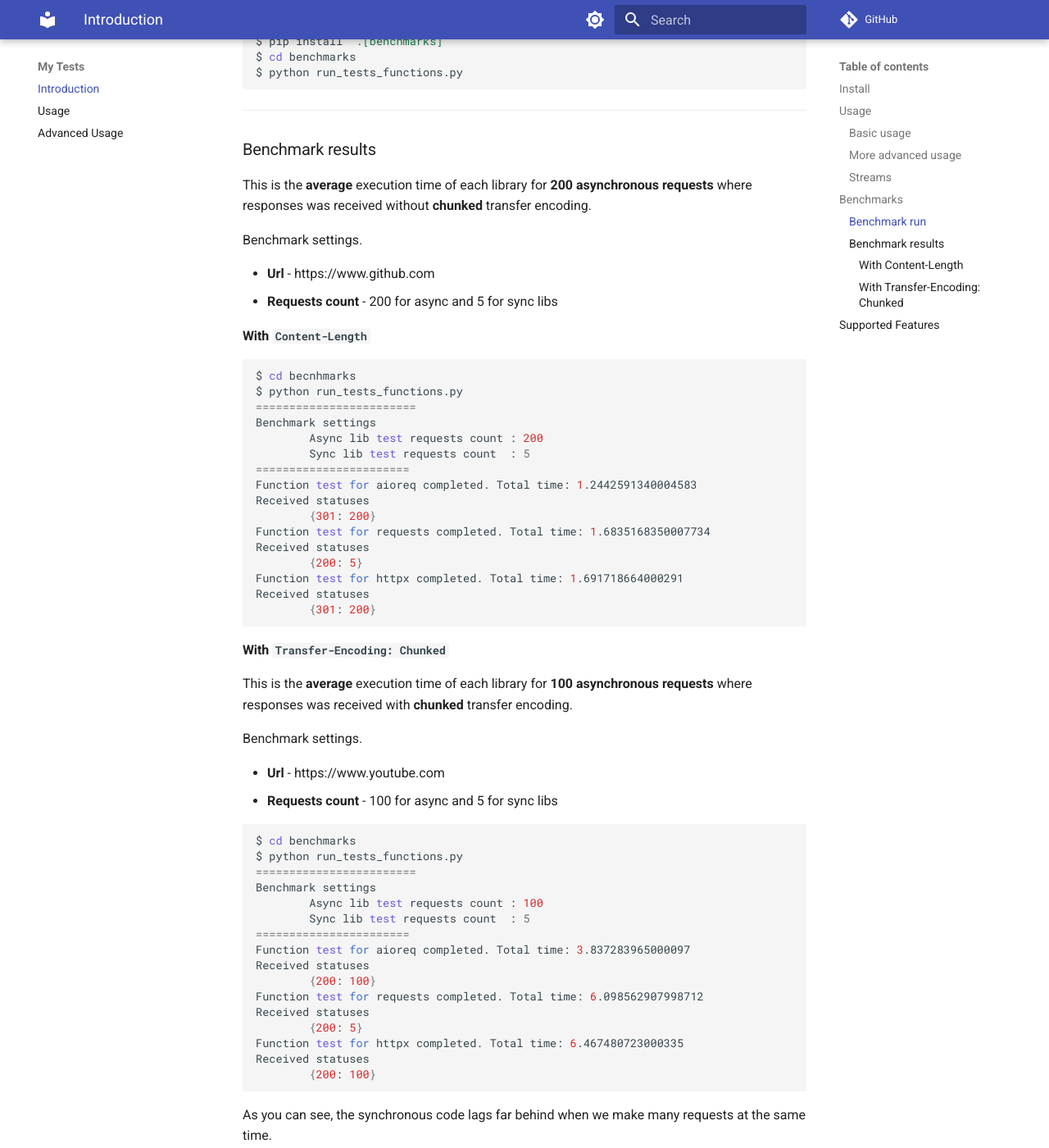
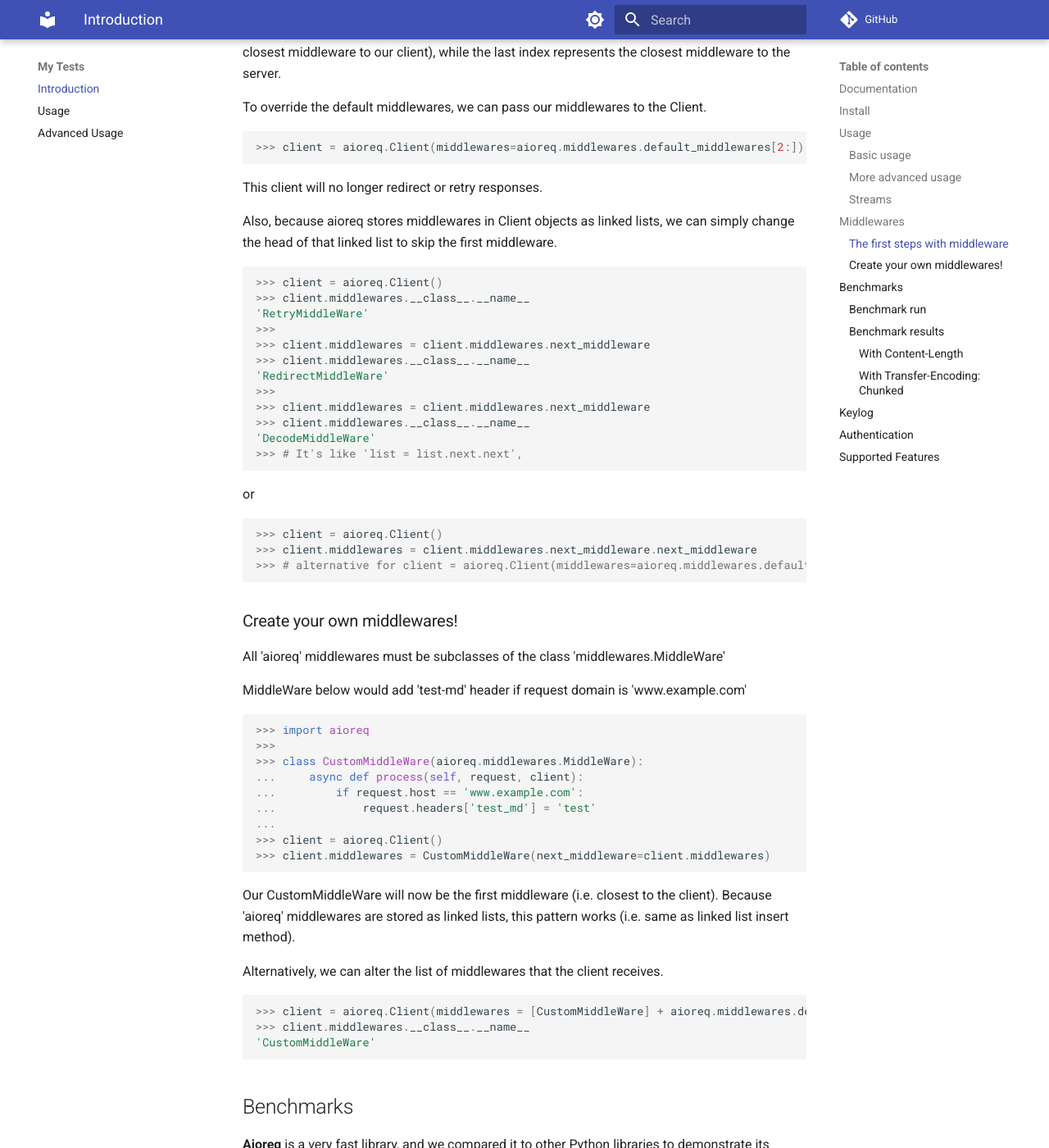
Before and after one commit to karpetrosyan/aioreq, an MkDocs documentation site: the page built from docs/index.md, in a window 1280 px wide and 1400 px high, scrolled down 2608 px. Shown: the whole window at 82% size. Built offline with MkDocs 1.6.1 and Material for MkDocs 9.7.7, drawn with Linux system fonts in a browser that asks for light colours; comment, search, counter and statistics services are not loaded; some of the changed text lies outside the part shown.

Commit message:
Add authorization and middleware documentations

````diff
--- a/docs/index.md
+++ b/docs/index.md
@@ -1,8 +1,12 @@
 **Aioreq** is a Python low-level asynchronous HTTP client library. It is built on top of TCP sockets and implements the HTTP protocol entirely on his own.
 
 [mygit]: https://github.com/karosis88/aioreq
+[documentation]: https://karosis88.github.io/aioreq/
 
 ---
+
+## Documentation
+[Click here][documentation]
 
 ## Install
 ``` shell
@@ -51,13 +55,14 @@
 ---
 
 This code will asynchronously send 100 get requests to [`google.com`](https://www.google.com), which is much faster than synchronous libraries.
+Also, the client persistent connection mechanism was disabled, so that a connection would be opened for each request.
 
 ``` python
 >>> import asyncio
 >>> import aioreq
 >>>
 >>> async def main():
-...     async with aioreq.http.Client() as cl:
+...     async with aioreq.http.Client(persistent_connections=False) as cl:
 ...         tasks = []
 ...         for j in range(100):
 ...             tasks.append(
@@ -88,17 +93,91 @@
 
 ```
 
+## Middlewares
+**Aioreq** now supports 'middleware' power.
+
+### The first steps with middleware
+
+Aioreq provides default middlewares to each client.
+We can see that middlewares by importing 'default_middlewares'  variable.
+``` py
+>>> import aioreq
+>>> aioreq.middlewares.default_middlewares
+['RetryMiddleWare', 'RedirectMiddleWare', 'DecodeMiddleWare', 'AuthenticationMiddleWare']
+
+```
+The first item on this list represents the first middleware that should handle our request (i.e. the closest middleware to our client), while the last index represents the closest middleware to the server.
+
+
+To override the default middlewares, we can pass our middlewares to the Client.
+``` py
+>>> client = aioreq.Client(middlewares=aioreq.middlewares.default_middlewares[2:])
+
+```
+
+This client will no longer redirect or retry responses.
+
+Also, because aioreq stores middlewares in Client objects as linked lists, we can simply change the head of that linked list to skip the first middleware.
+``` py
+>>> client = aioreq.Client()
+>>> client.middlewares.__class__.__name__
+'RetryMiddleWare'
+>>>
+>>> client.middlewares = client.middlewares.next_middleware
+>>> client.middlewares.__class__.__name__
+'RedirectMiddleWare'
+>>>
+>>> client.middlewares = client.middlewares.next_middleware
+>>> client.middlewares.__class__.__name__
+'DecodeMiddleWare'
+>>> # It's like 'list = list.next.next',
+
+```
+
+or
+``` py
+>>> client = aioreq.Client()
+>>> client.middlewares = client.middlewares.next_middleware.next_middleware
+>>> # alternative for client = aioreq.Client(middlewares=aioreq.middlewares.default_middlewares[2:])
+
+```
+
+### Create your own middlewares!
+
+All 'aioreq' middlewares must be subclasses of the class 'middlewares.MiddleWare'
+
+MiddleWare below would add 'test-md' header if request domain is 'www.example.com'
+``` py
+>>> import aioreq
+>>>
+>>> class CustomMiddleWare(aioreq.middlewares.MiddleWare):
+...     async def process(self, request, client):
+...         if request.host == 'www.example.com':
+...             request.headers['test_md'] = 'test'
+...
+>>> client = aioreq.Client()
+>>> client.middlewares = CustomMiddleWare(next_middleware=client.middlewares)
+
+```
+Our CustomMiddleWare will now be the first middleware (i.e. closest to the client). Because 'aioreq' middlewares are stored as linked lists, this pattern works (i.e. same as linked list insert method).
+
+Alternatively, we can alter the list of middlewares that the client receives.
+``` py
+>>> client = aioreq.Client(middlewares = [CustomMiddleWare] + aioreq.middlewares.default_middlewares)
+>>> client.middlewares.__class__.__name__
+'CustomMiddleWare'
+
+```
+
+
 ## Benchmarks
 **Aioreq** is a very fast library, and we compared it to other Python libraries to demonstrate its speed.
 
 
 
 
-I used these libraries to compare speed.
+I used [httpx](https://github.com/encode/httpx) to compare speed.
 
-
-* [httpx](https://github.com/encode/httpx)
-* [requests](https://github.com/psf/requests)
 ---
 ### Benchmark run
 
@@ -125,64 +204,102 @@
 
 Benchmark settings.
 
-* **Url** - https://www.github.com
-* **Requests count** - 200 for async and 5 for sync libs
-
+* **Url** - http://www.google.com
+* **Requests count** - 200
 #### With `Content-Length`
 ``` shell
 $ cd becnhmarks
-$ python run_tests_functions.py
-========================
-Benchmark settings
-        Async lib test requests count : 200
-        Sync lib test requests count  : 5
-=======================
-Function test for aioreq completed. Total time: 1.2442591340004583
-Received statuses
-        {301: 200}
-Function test for requests completed. Total time: 1.6835168350007734
-Received statuses
-        {200: 5}
-Function test for httpx completed. Total time: 1.691718664000291
-Received statuses
-        {301: 200}
+$ ./run_tests
+Tests with module loading
+---------------------------
+aioreq benchmark
+
+real    0m1.893s
+user    0m0.777s
+sys     0m0.063s
+---------------------------
+httpx benchmark
+
+real    0m2.448s
+user    0m0.840s
+sys     0m0.151s
 ```
 
 #### With `Transfer-Encoding: Chunked`
-This is the **average** execution time of each library for **100 asynchronous requests** where responses was received with **chunked** transfer encoding.
+This is the **average** execution time of each library for **200 asynchronous requests** where responses was received with **chunked** transfer encoding.
 <br/>
 
 Benchmark settings.
 
 * **Url** - https://www.youtube.com
-* **Requests count** - 100 for async and 5 for sync libs
+* **Requests count** - 200
 
 ```shell
 $ cd benchmarks
-$ python run_tests_functions.py
-========================
-Benchmark settings
-        Async lib test requests count : 100
-        Sync lib test requests count  : 5
-=======================
-Function test for aioreq completed. Total time: 3.837283965000097
-Received statuses
-        {200: 100}
-Function test for requests completed. Total time: 6.098562907998712
-Received statuses
-        {200: 5}
-Function test for httpx completed. Total time: 6.467480723000335
-Received statuses
-        {200: 100}
+$ ./run_tests
+Tests with module loading
+---------------------------
+aioreq benchmark
+
+real    0m2.444s
+user    0m1.090s
+sys     0m0.089s
+---------------------------
+httpx benchmark
+
+real    0m2.990s
+user    0m1.254s
+sys     0m0.127s
 ```
 
 As you can see, the synchronous code lags far behind when we make many requests at the same time.<br />
+
+## Keylog
+
+If the **SSLKEYLOGFILE** environment variable is set, Aioreq will write keylogs to it.
+
+``` shell
+$ export SSLKEYLOGFILE=logs
+```
+
+Then just run python script.
+
+``` shell
+$ python aioreq_app.py
+$ ls -l
+total 8
+-rw-r--r-- 1 user user  94 Dec  5 17:19 aioreq_app.py
+-rw-r--r-- 1 user user 406 Dec  5 17:19 logs
+```
+Now, the 'logs' file contains keylogs that can be used to decrypt your TLS/SSL traffic with a tool such as 'wireshark'.
+
+## Authentication
+
+If the auth parameter is included in the request, Aioreq will handle authentication.
+``` py
+>>> import aioreq
+>>> import asyncio
+>>> async def send_req():
+...     async with aioreq.Client() as cl:
+...         return await cl.get('http://httpbin.org/basic-auth/foo/bar', auth=('foo', 'bar'))
+>>> resp = asyncio.run(send_req())
+>>> resp.status
+200
+
+```
+Auth should be a tuple with two elements: password and login.
+
+Authentication is enabled by 'AuthenticationMiddleWare,' so exercise caution when managing middlewares manually.
+
 
 ## Supported Features
 **Aioreq** support basic features to work with **HTTP/1.1**.<br />More functionality will be avaliable in future realeases.<br />
 This is the latest version features.
 
-* Keep-Alive (Persistent Connections)
+* [Keep-Alive (Persistent Connections)](#more-advanced-usage)
+* [Middlewares](#middlewares)
+* [Keylogs](#keylog)
+* [Authentication](#authentication)
 * Automatic accepting and decoding responses. Using `Accept-Encoding` header
 * HTTPS support, TLS/SSL Verification using [certifi](https://github.com/certifi/python-certifi) library
 * Request Timeouts
````
Also changed, not shown: README.md (+132 -40 lines).
